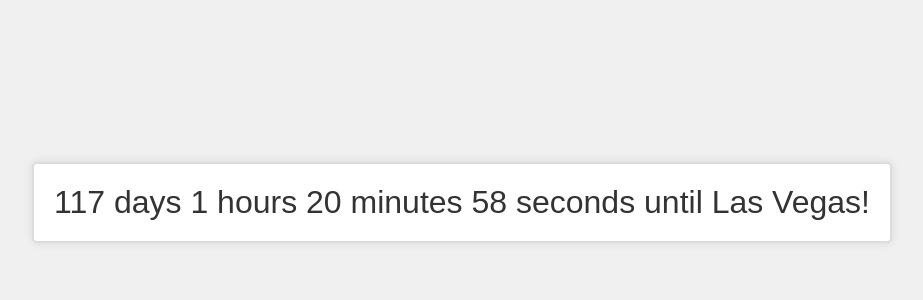
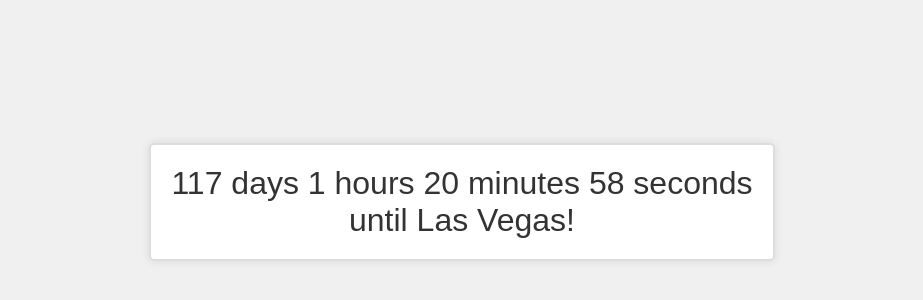
Before and after one commit to AnthonyGeo3/Vegas, a plain HTML site: page index.html in a window 1280 px wide. Shown: the part 198-498 px from the top of the page, without its empty margins (178-1101 px from the left). Drawn offline with Linux system fonts and the light colour scheme; no server answers.

Commit message:
we cookin?

```diff
--- a/script.js
+++ b/script.js
@@ -8,7 +8,7 @@
     const minsLeft = Math.floor((difference % (1000 * 60 * 60)) / (1000 * 60));
     const secsLeft = Math.floor((difference % (1000 * 60)) / 1000);
 
-    document.getElementById('countdown').innerText = daysLeft + " days " + hoursLeft + " hours " + minsLeft + " minutes " + secsLeft + " seconds until Las Vegas!";
+    document.getElementById('countdown').innerHTML = daysLeft + " days " + hoursLeft + " hours " + minsLeft + " minutes " + secsLeft + " seconds <br> until Las Vegas!";
 }
 
 // Update the countdown every second
--- a/style.css
+++ b/style.css
@@ -13,6 +13,9 @@
     align-items: center;
     text-align: center;
     background-color: #f0f0f0;
+    background-size: cover;
+    background-position: center;
+    background-repeat: no-repeat;
 }
 
 #countdown {
```
